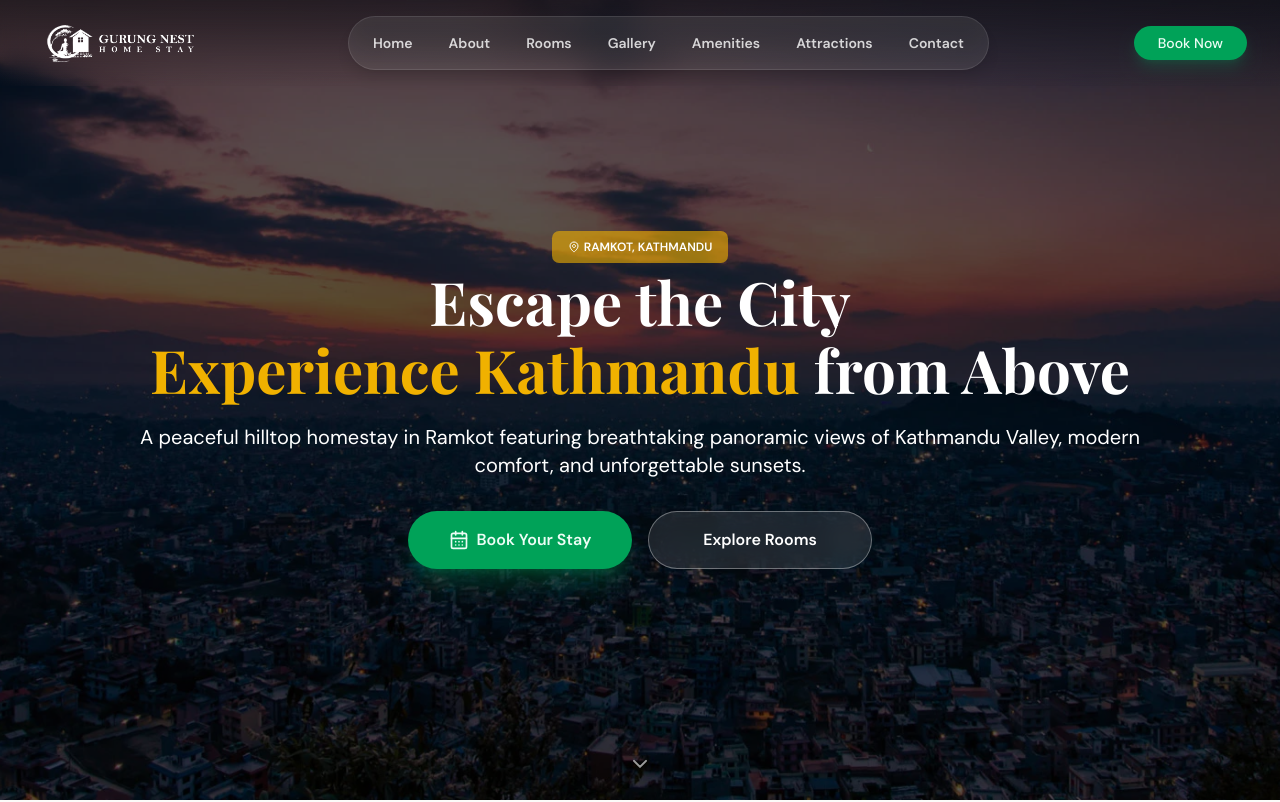
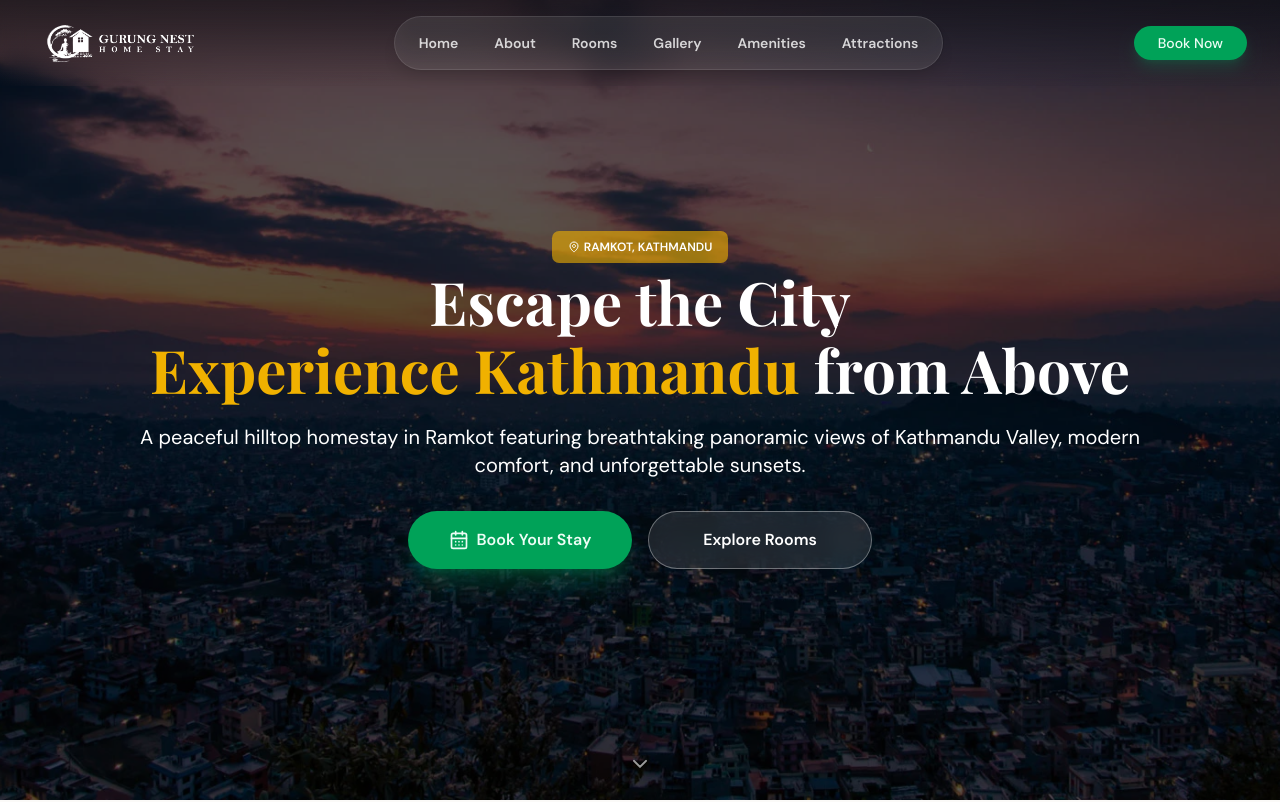
Before and after one commit to gurungbsal18/gurung-nest-home-stay, a Next.js app in the folder frontend/: page / in a window 1280 px wide. Shown: the top 802 px of the page. Built offline with nearby package versions, Linux system fonts and the light colour scheme; a web font is replaced by a local one.

Commit message:
contact hidden from menu

```diff
--- a/frontend/components/MainMenu.tsx
+++ b/frontend/components/MainMenu.tsx
@@ -14,7 +14,7 @@ const navItems = [
   { label: "Gallery", id: "gallery" },
   { label: "Amenities", id: "amenities" },
   { label: "Attractions", id: "attractions" },
-  { label: "Contact", id: "contact" },
+  // { label: "Contact", id: "contact" },
 ] as const
 
 function MainMenu() {
```
